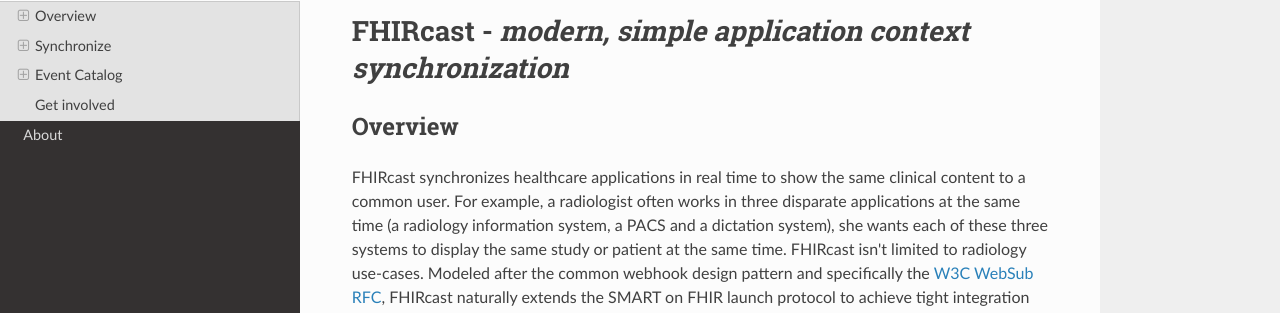
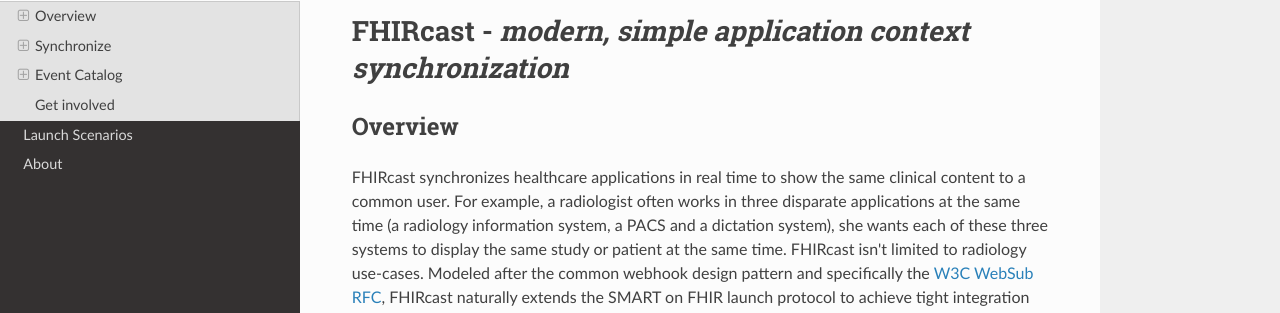
Before and after one commit to HL7/fhircast-docs, an MkDocs documentation site: the page built from docs/index.md, in a window 1280 px wide. Shown: the part 135-448 px from the top of the page. Built offline with MkDocs 1.6.1, drawn with Linux system fonts in a browser that asks for light colours; nearby versions of some CDN libraries; old or Windows-style settings are respelled for this version of MkDocs.

Commit message:
Add menu item to launch scenarios

```diff
--- a/mkdocs.yml
+++ b/mkdocs.yml
@@ -1,5 +1,6 @@
 site_name: FHIRcast
 pages:
     - Home: index.md
+    - Launch Scenarios: launch-scenarios.md
     - About: about.md
 theme: readthedocs
```
